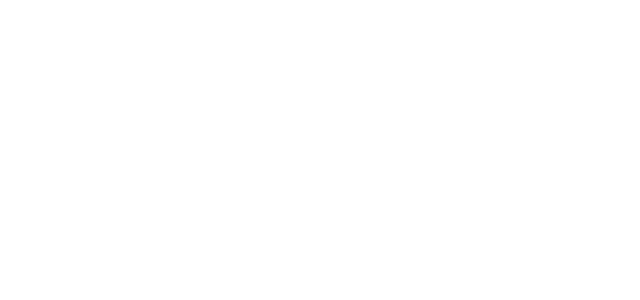
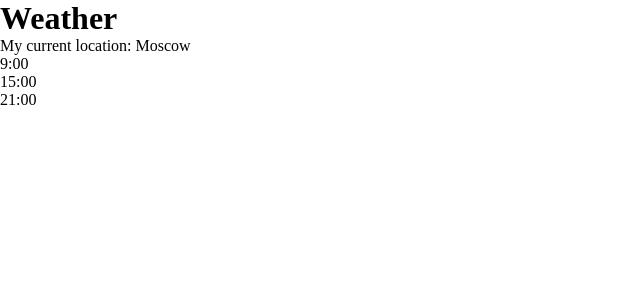
Before and after one commit to DragonflyPie/weather-app, a React (Create React App) app: page / in a window 1280 px wide. Shown: the top 300 px of the page, without its empty margins (0-640 px from the left). Built offline with nearby package versions, Linux system fonts and the light colour scheme; no server answers.

Commit message:
Basic app structure, redux store, location detect
feat:
 - Create basic App components: Navbar.tsx, Today.tsx,Tomorrow.tsx
 - Install react-router, make basic routing system
 - Add redux. Create store.ts, locationSlice.js, hooks.ts
 - Implement location detection fetchGeoLocationByIP asyncThunk

```diff
--- a/package.json
+++ b/package.json
@@ -3,6 +3,7 @@
   "version": "0.1.0",
   "private": true,
   "dependencies": {
+    "@reduxjs/toolkit": "^1.8.0",
     "@testing-library/jest-dom": "^5.16.2",
     "@testing-library/react": "^12.1.4",
     "@testing-library/user-event": "^13.5.0",
@@ -12,6 +13,8 @@
     "@types/react-dom": "^17.0.13",
     "react": "^17.0.2",
     "react-dom": "^17.0.2",
+    "react-redux": "^7.2.6",
+    "react-router-dom": "^6.2.2",
     "react-scripts": "5.0.0",
     "typescript": "^4.6.2",
     "web-vitals": "^2.1.4"
--- a/src/App.tsx
+++ b/src/App.tsx
@@ -1,7 +1,18 @@
+import { Route, Routes } from "react-router-dom";
 import "./App.css";
+import Navbar from "./Navbar";
+import Today from "./Today";
 
 function App() {
-  return <div className="App"></div>;
+  return (
+    <div className="App">
+      <Routes>
+        <Route path="/" element={<Navbar />}>
+          <Route index element={<Today />} />
+        </Route>
+      </Routes>
+    </div>
+  );
 }
 
 export default App;
--- /dev/null
+++ b/src/Navbar.tsx
@@ -0,0 +1,24 @@
+import { useEffect, useState } from "react";
+import { Outlet } from "react-router-dom";
+import { useAppDispatch, useAppSelector } from "./hooks";
+import { fetchGeoLocationByIp } from "./locationSlice";
+
+const Navbar = () => {
+  const dispatch = useAppDispatch();
+  const location = useAppSelector((state) => state.location.value?.city);
+
+  useEffect(() => {
+    dispatch(fetchGeoLocationByIp());
+    console.log(location);
+  }, []);
+
+  return (
+    <div>
+      <h1>Weather</h1>
+      <div className="Location">My current location: {location} </div>
+      <Outlet />
+    </div>
+  );
+};
+
+export default Navbar;
--- /dev/null
+++ b/src/Today.tsx
@@ -0,0 +1,13 @@
+import React, { useEffect } from "react";
+
+const Today = () => {
+  return (
+    <div className="today-grid">
+      <div className="">9:00</div>
+      <div className="">15:00</div>
+      <div className="">21:00</div>
+    </div>
+  );
+};
+
+export default Today;
--- /dev/null
+++ b/src/hooks.ts
@@ -0,0 +1,5 @@
+import { TypedUseSelectorHook, useDispatch, useSelector } from "react-redux";
+import type { AppDispatch, RootState } from "./store";
+
+export const useAppDispatch = () => useDispatch<AppDispatch>();
+export const useAppSelector: TypedUseSelectorHook<RootState> = useSelector;
--- a/src/index.tsx
+++ b/src/index.tsx
@@ -1,10 +1,17 @@
 import React from "react";
 import ReactDOM from "react-dom";
+import { Provider } from "react-redux";
+import { BrowserRouter } from "react-router-dom";
 import App from "./App";
+import { store } from "./store";
 
 ReactDOM.render(
   <React.StrictMode>
-    <App />
+    <BrowserRouter>
+      <Provider store={store}>
+        <App />
+      </Provider>
+    </BrowserRouter>
   </React.StrictMode>,
   document.getElementById("root")
 );
--- /dev/null
+++ b/src/locationSlice.ts
@@ -0,0 +1,59 @@
+import {
+  createAsyncThunk,
+  createSlice,
+  isRejectedWithValue,
+  PayloadAction,
+} from "@reduxjs/toolkit";
+
+export const fetchGeoLocationByIp = createAsyncThunk(
+  "location/location",
+  async (_) => {
+    const response = await fetch("http://ip-api.com/json/?fields=57563");
+    const data = await response.json();
+    return data;
+  }
+);
+
+export interface locationState {
+  status: "idle" | "loading" | "succeeded" | "failed";
+  value?: {
+    lat: number;
+    lon: number;
+    city: string;
+    country: string;
+    countryCode: string;
+  };
+}
+
+const initialState: locationState = {
+  status: "idle",
+  value: {
+    lat: 55.7512,
+    lon: 37.6184,
+    city: "Moscow",
+    country: "Russia",
+    countryCode: "RU",
+  },
+};
+
+export const locationSlice = createSlice({
+  name: "location",
+  initialState,
+  reducers: {},
+  extraReducers: (builder) => {
+    builder.addCase(fetchGeoLocationByIp.pending, (state, action) => {
+      state.status = "loading";
+    });
+    builder.addCase(fetchGeoLocationByIp.fulfilled, (state, action) => {
+      state.status = "succeeded";
+      state.value = action.payload;
+    });
+    builder.addCase(fetchGeoLocationByIp.rejected, (state, action) => {
+      state.status = "failed";
+    });
+  },
+});
+
+export const {} = locationSlice.actions;
+
+export default locationSlice.reducer;
--- /dev/null
+++ b/src/store.ts
@@ -0,0 +1,13 @@
+import { configureStore } from "@reduxjs/toolkit";
+import locationReducer from "./locationSlice";
+
+export const store = configureStore({
+  reducer: {
+    location: locationReducer,
+  },
+});
+
+// Infer the `RootState` and `AppDispatch` types from the store itself
+export type RootState = ReturnType<typeof store.getState>;
+// Inferred type: {posts: PostsState, comments: CommentsState, users: UsersState}
+export type AppDispatch = typeof store.dispatch;
```
Also changed, not shown: src/Tomorrow.tsx (added, +7 -0 lines), 1 other file (tests, documents, lock files or other folders).
